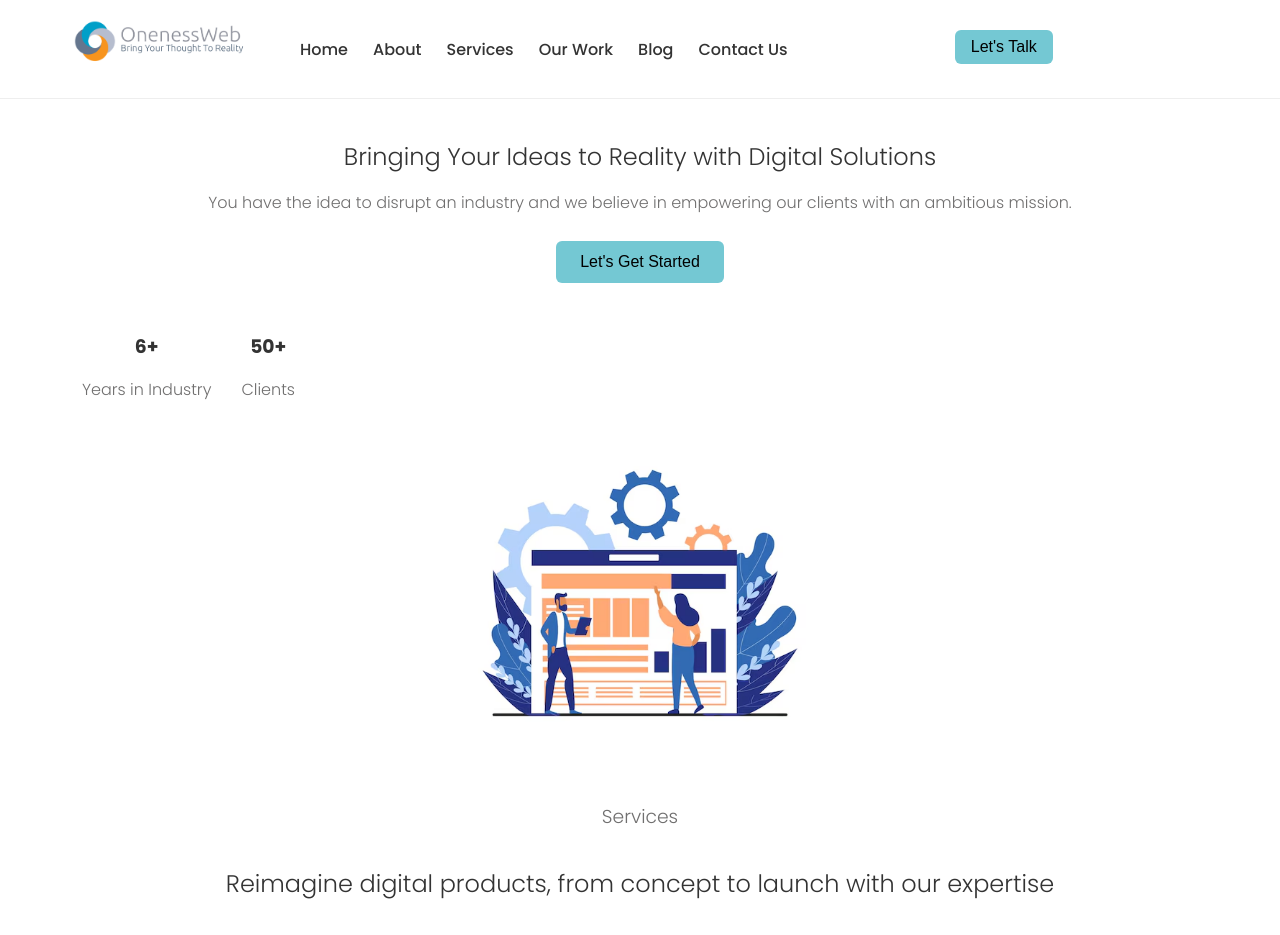
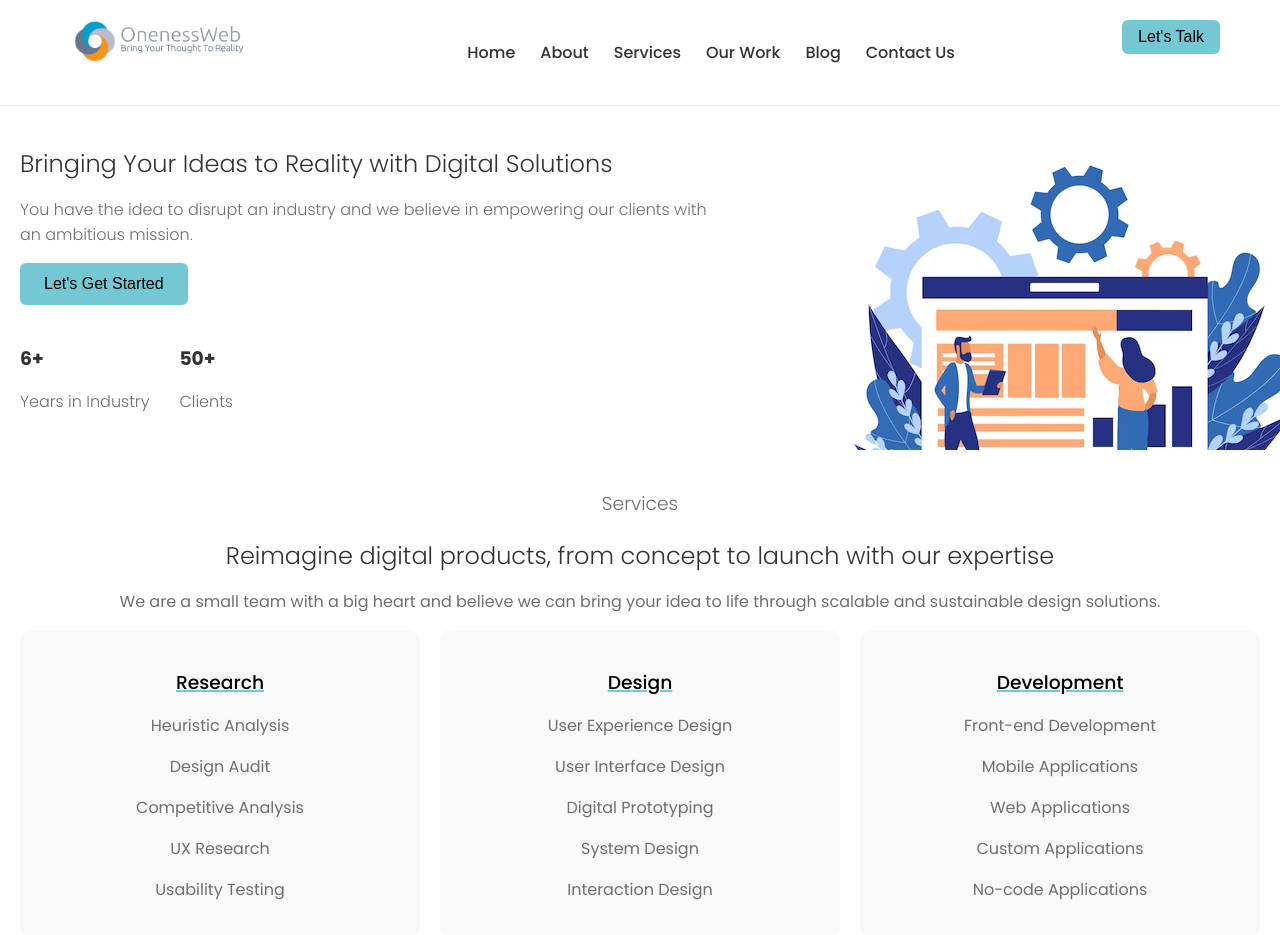
Before and after one commit to nirrana03/OnenessWebSolutions, a React (Create React App) app: page / in a window 1280 px wide. Shown: the top 935 px of the page. Built offline with nearby package versions, Linux system fonts and the light colour scheme.

Commit message:
Updated website

```diff
--- a/src/Components/Dashboard/Dashboard.css
+++ b/src/Components/Dashboard/Dashboard.css
@@ -466,189 +466,3 @@ html,body {
   opacity: 1;
   transform: translateY(0);
 }
-
-/* --- GLOBAL RESPONSIVE FIX --- */
-* {
-  box-sizing: border-box;
-}
-
-html, body {
-  margin: 0;
-  padding: 0;
-  overflow-x: hidden !important;
-  width: 100%;
-}
-
-.dashboard {
-  width: 100%;
-  max-width: 100vw;
-  overflow-x: hidden;
-}
-
-/* --- Universal Centering and Flex Adjustments --- */
-section {
-  display: flex;
-  flex-direction: column;
-  align-items: center;
-  justify-content: center;
-  text-align: center;
-}
-
-/* --- Image Fix --- */
-img {
-  max-width: 100%;
-  height: auto;
-  display: block;
-  margin: 0 auto;
-}
-
-/* --- Text Wrapping Fix --- */
-h1, h2, h3, p {
-  word-wrap: break-word;
-  overflow-wrap: break-word;
-  text-align: center;
-  margin-left: auto;
-  margin-right: auto;
-}
-
-/* --- Buttons --- */
-.btn {
-  display: inline-block;
-  margin: 10px auto;
-  text-align: center;
-}
-
-/* --- HERO FIX --- */
-.hero {
-  flex-direction: column;
-  text-align: center;
-  gap: 25px;
-  padding: 20px;
-}
-
-.hero-text {
-  width: 90%;
-  margin: 0 auto;
-}
-
-.hero-image img {
-  width: 100%;
-  max-width: 450px;
-  height: auto;
-  border-radius: 10px;
-}
-
-/* --- SERVICES --- */
-.services .service-grid {
-  flex-direction: column;
-  align-items: center;
-  justify-content: center;
-  gap: 20px;
-}
-
-.service-card {
-  width: 90%;
-  max-width: 400px;
-  margin: 0 auto;
-  text-align: center;
-}
-
-/* --- ACHIEVEMENTS --- */
-.achievements-container {
-  flex-direction: column;
-  align-items: center;
-  justify-content: center;
-  gap: 20px;
-}
-
-.achievement-card {
-  width: 90%;
-  max-width: 300px;
-}
-
-/* --- PROJECTS --- */
-.projects .project-card {
-  width: 90%;
-  max-width: 600px;
-  padding: 30px;
-  height: auto;
-}
-
-/* --- BLOG --- */
-.blog-card {
-  flex-direction: column;
-  align-items: center;
-  text-align: center;
-  gap: 20px;
-  padding: 20px;
-}
-
-.blog-image {
-  width: 100%;
-  margin: 0 auto;
-}
-
-.blog-content {
-  padding: 10px;
-  width: 100%;
-}
-
-/* --- CTA --- */
-.cta {
-  text-align: center;
-  padding: 50px 20px;
-}
-
-.cta h1, .cta h3 {
-  text-align: center;
-  margin: 0 auto 10px;
-}
-
-/* --- MEDIA QUERIES REFINEMENT --- */
-@media (max-width: 768px) {
-  .hero h1 {
-    font-size: 22px;
-  }
-
-  .hero p {
-    font-size: 14px;
-  }
-
-  .service-card h3 {
-    font-size: 18px;
-  }
-
-  .projects h1 {
-    font-size: 22px;
-  }
-
-  .projects h3 {
-    font-size: 14px;
-  }
-
-  .cta h1 {
-    font-size: 20px;
-  }
-}
-
-@media (max-width: 480px) {
-  .hero h1 {
-    font-size: 20px;
-  }
-
-  .hero p {
-    font-size: 13px;
-  }
-
-  .service-card {
-    padding: 15px;
-  }
-
-  .projects h1 {
-    font-size: 18px;
-  }
-
-  .cta h1 {
-    font-size: 18px;
-  }
-}
--- a/src/Components/Services/Services.css
+++ b/src/Components/Services/Services.css
@@ -274,17 +274,6 @@ body {
     text-align: center;
   }
 
-  .intro,
-  .timeline,
-  .timeline-item,
-  .timeline-content,
-  .timeline-img,
-  .service-grid,
-  .cta {
-    text-align: center !important;
-    align-items: center !important;
-    justify-content: center !important;
-  }
 
   .timeline::before {
     left: 50% !important;
@@ -305,7 +294,6 @@ body {
 
   .timeline-content {
     margin: 0 auto !important;
-    text-align: center !important;
     padding: 10px 0 !important;
   }
 
```
